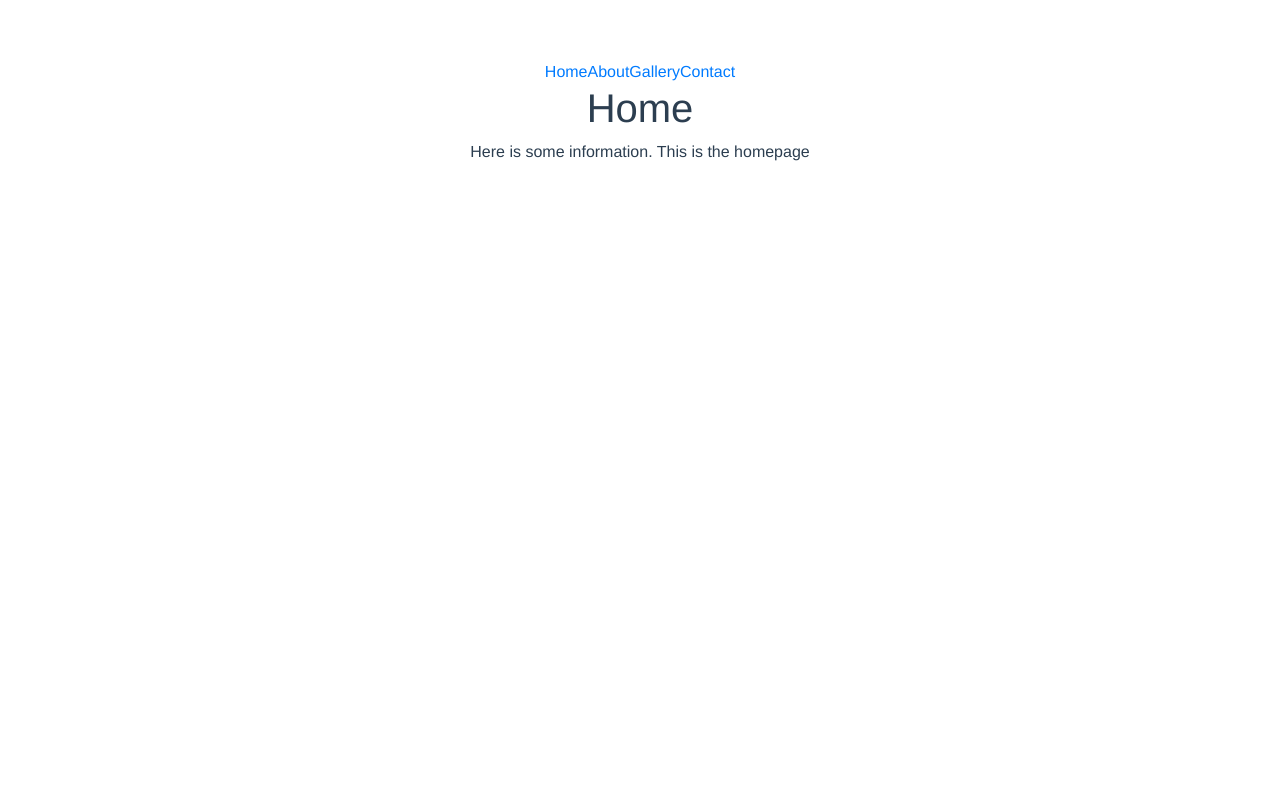
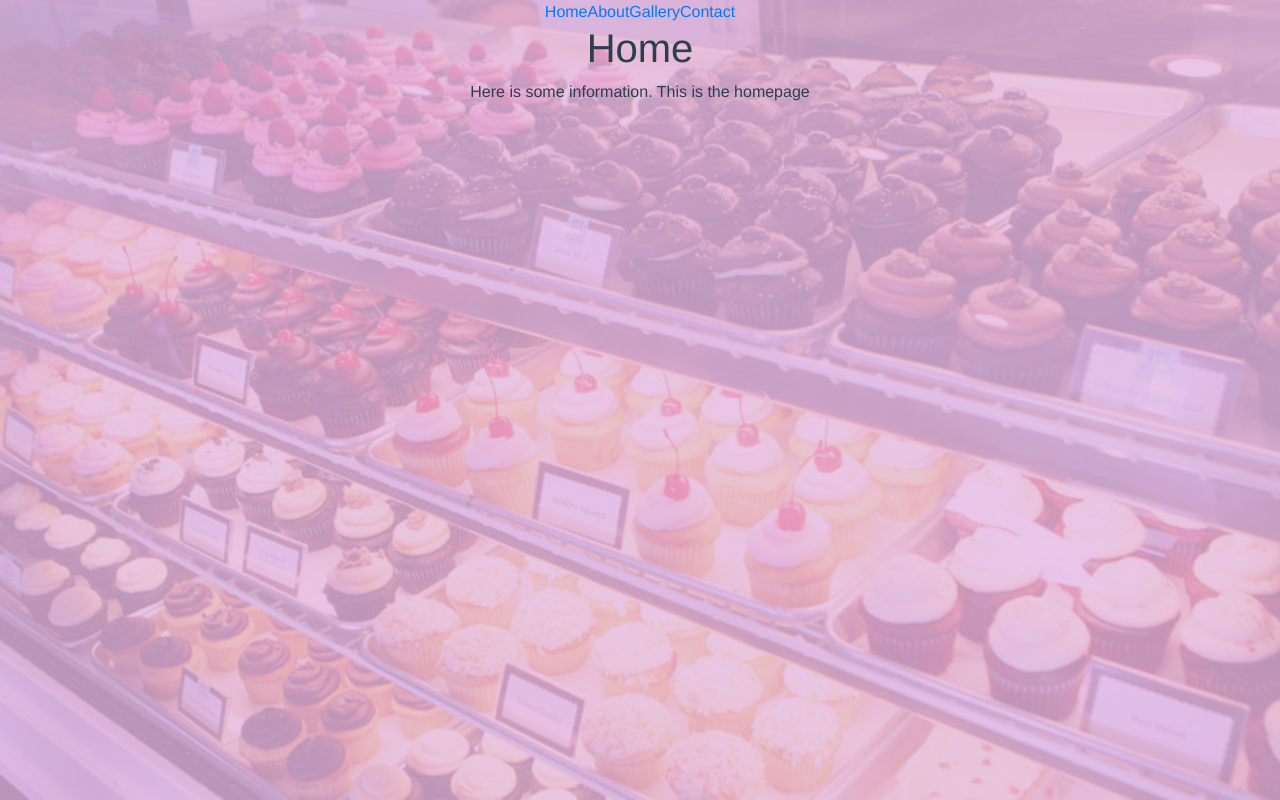
Before and after one commit to sgr97/the-cream-tart-company-website, a Vue app in the folder vue-website-src/: page / in a window 1280 px wide. Built offline with nearby package versions, Linux system fonts and the light colour scheme.

Commit message:
Added a background image with a transparent background colour overlay

```diff
--- a/vue-website-src/src/App.vue
+++ b/vue-website-src/src/App.vue
@@ -2,6 +2,7 @@
   <div id="app">
     <Nav></Nav>
   </div>
+
 </template>
 
 <script>
@@ -16,12 +17,55 @@ export default {
 </script>
 
 <style>
+
+* {
+  margin: 0;
+  padding: 0;
+}
+
+html, body {
+   height: 100%;
+   width: 100%;
+}
+
+#app::before {
+  background-image: url(./assets/background.jpg);
+  background-size: cover;
+  content: "";
+  display: block;
+  position: absolute;
+  top: 0;
+  left: 0;
+  width: 100%;
+  height: 100%;
+  z-index: -2;
+  opacity: 0.5;
+}
+
 #app {
   font-family: 'Avenir', Helvetica, Arial, sans-serif;
   -webkit-font-smoothing: antialiased;
   -moz-osx-font-smoothing: grayscale;
   text-align: center;
   color: #2c3e50;
-  margin-top: 60px;
+
+  width: 100%;
+  height: 100%;
+  min-width: 100%;
+  min-height: 100%;
+  position: relative;
+}
+
+#app::after {
+  background-color: #DDA0DD;
+  content: "";
+  display: block;
+  position: absolute;
+  top: 0px;
+  left: 0px;
+  width: 100%;
+  height: 100%;
+  z-index: -1;
+  opacity: 0.6;
 }
 </style>
```
Also changed, not shown: vue-website-src/src/assets/background.jpg (added).
